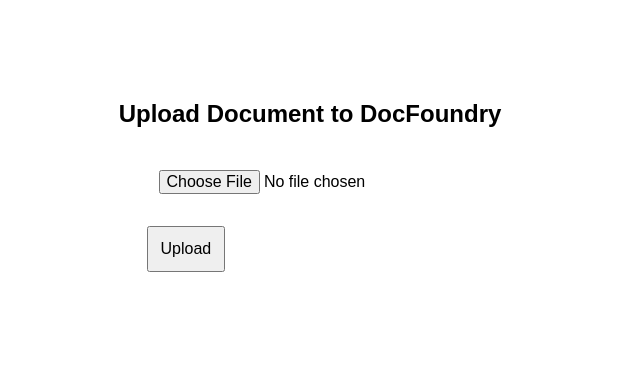
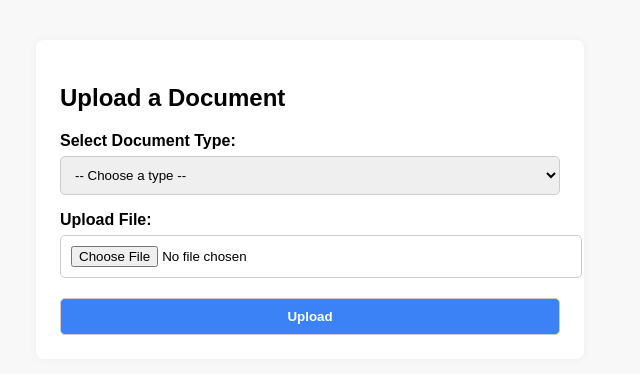
Before and after one commit to Munazil1/docfoundry-upload, a plain HTML site: page index.html in a window 1280 px wide. Shown: the whole page, without its empty margins (330-970 px from the left). Drawn offline with Linux system fonts and the light colour scheme.

Commit message:
Update form to include document type

```diff
--- a/index.html
+++ b/index.html
@@ -3,73 +3,85 @@
 <head>
   <meta charset="UTF-8" />
   <meta name="viewport" content="width=device-width, initial-scale=1.0"/>
-  <title>DocFoundry Upload</title>
+  <title>DocFoundry Upload Form</title>
   <style>
     body {
       font-family: sans-serif;
-      display: flex;
-      flex-direction: column;
-      align-items: center;
-      margin-top: 80px;
+      margin: 40px;
+      background: #f8f8f8;
     }
-    input, button {
-      margin: 10px;
-      padding: 12px;
-      font-size: 1rem;
+    .form-container {
+      background: #fff;
+      padding: 24px;
+      max-width: 500px;
+      margin: auto;
+      border-radius: 8px;
+      box-shadow: 0 0 10px rgba(0,0,0,0.05);
     }
-    .success {
-      color: green;
+    label {
+      display: block;
+      margin-top: 16px;
+      font-weight: bold;
     }
-    .error {
-      color: red;
+    input, select, button {
+      width: 100%;
+      padding: 10px;
+      margin-top: 6px;
+      border-radius: 5px;
+      border: 1px solid #ccc;
+    }
+    button {
+      margin-top: 20px;
+      background: #3b82f6;
+      color: #fff;
+      font-weight: bold;
+      cursor: pointer;
     }
   </style>
 </head>
 <body>
-  <h2>Upload Document to DocFoundry</h2>
 
+<div class="form-container">
+  <h2>Upload a Document</h2>
   <form id="uploadForm">
-    <input type="file" id="fileInput" name="file" accept=".png,.jpg,.jpeg,.pdf" required />
-    <br />
+    <label for="docType">Select Document Type:</label>
+    <select id="docType" name="docType" required>
+      <option value="">-- Choose a type --</option>
+      <option value="passport">Passport</option>
+      <option value="id">National ID</option>
+      <option value="invoice">Invoice</option>
+      <option value="contract">Contract</option>
+      <option value="other">Other</option>
+    </select>
+
+    <label for="file">Upload File:</label>
+    <input type="file" id="file" name="file" accept="image/*,.pdf" required />
+
     <button type="submit">Upload</button>
   </form>
-
-  <p id="responseMessage"></p>
+</div>
 
 <script>
-    const form = document.getElementById('uploadForm');
-    const message = document.getElementById('responseMessage');
+  const webhookUrl = "https://pmitsdubai.app.n8n.cloud/webhook-test/docfoundry-upload"; // Replace with your n8n Webhook URL
 
-    form.addEventListener('submit', async (e) => {
+  document.getElementById("uploadForm").addEventListener("submit", async (e) => {
     e.preventDefault();
+    const formData = new FormData();
+    formData.append("file", document.getElementById("file").files[0]);
+    formData.append("docType", document.getElementById("docType").value);
 
-      const fileInput = document.getElementById('fileInput');
-      const file = fileInput.files[0];
-
-      if (!file) return;
-
-      const formData = new FormData();
-      formData.append('file', file);
-
-      try {
-        const res = await fetch('https://pmitsdubai.app.n8n.cloud/webhook-test/docfoundry-upload', {
-          method: 'POST',
+    const response = await fetch(webhookUrl, {
+      method: "POST",
       body: formData
     });
 
-        if (res.ok) {
-          message.textContent = "✅ Upload successful!";
-          message.className = "success";
+    if (response.ok) {
+      alert("File uploaded successfully!");
     } else {
-          const errText = await res.text();
-          message.textContent = `❌ Error: ${res.status} - ${errText}`;
-          message.className = "error";
-        }
-      } catch (err) {
-        message.textContent = `❌ Request failed: ${err.message}`;
-        message.className = "error";
+      alert("Upload failed.");
     }
   });
 </script>
+
 </body>
 </html>
```
Lines whose indentation alone changed are shown as unchanged.
